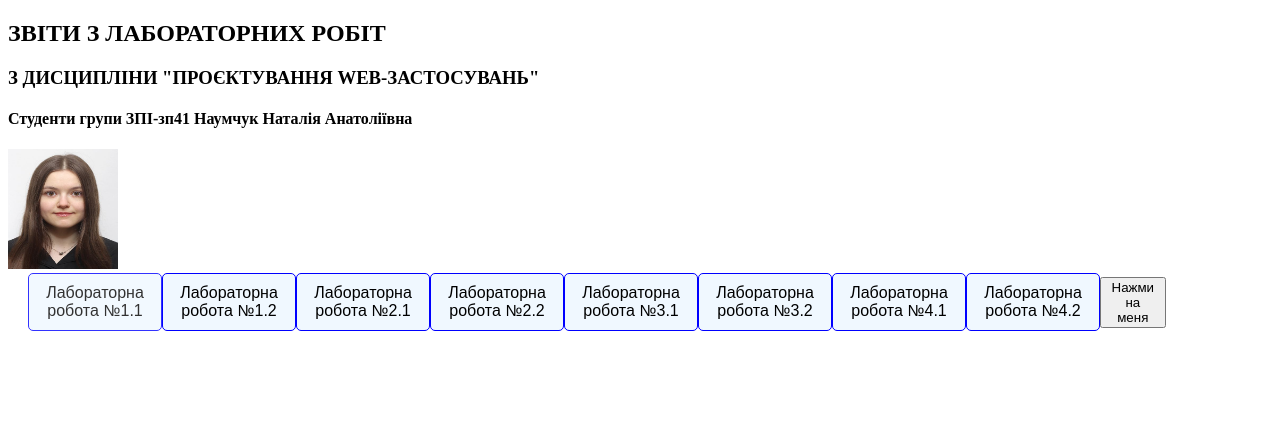
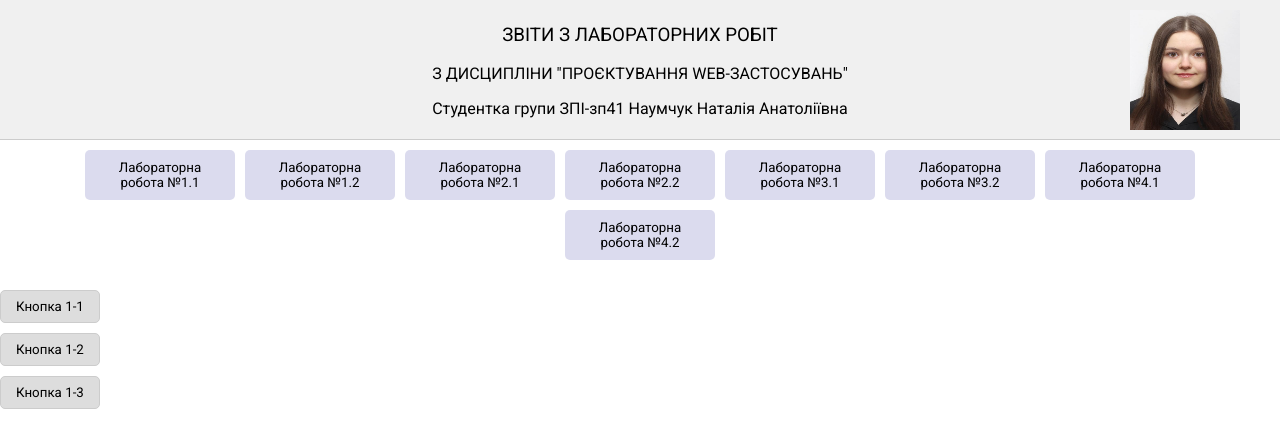
Before and after one commit to nata9298/zpi-zp41_appRECORD-NaumchukNataliia-MEU-2025, a plain HTML site: page index.html in a window 1280 px wide. Both pictures are taken after a click on the button "Лабораторна робота №1.1". Drawn offline with Linux system fonts and the light colour scheme.

Commit message:
buttons_lab

```diff
--- a/index.html
+++ b/index.html
@@ -5,49 +5,50 @@
     <meta name="viewport" content="width=device-width, initial-scale=1.0">
     <title>Report</title>
     <link rel = "stylesheet" href="/zpi-zp41_appRECORD-NaumchukNataliia-MEU-2025/style.css">
-    <link rel = "stylesheet" href="main.css"
+    <script src="index.js"></script>
+    <link rel="preconnect" href="https://fonts.googleapis.com">
+    <link rel="preconnect" href="https://fonts.gstatic.com" crossorigin>
+    <link href="https://fonts.googleapis.com/css2?family=Roboto:ital,wght@0,100;0,300;0,400;0,500;0,700;0,900;1,100;1,300;1,400;1,500;1,700;1,900&display=swap" rel="stylesheet">
 </head>
 <body>
-    <h2>ЗВІТИ З ЛАБОРАТОРНИХ РОБІТ</h2>
-    <h3>З ДИСЦИПЛІНИ "ПРОЄКТУВАННЯ WEB-ЗАСТОСУВАНЬ"</h3>
-    <h4>Студенти групи ЗПІ-зп41 Наумчук Наталія Анатоліївна</h4>
-    <img src="/zpi-zp41_appRECORD-NaumchukNataliia-MEU-2025/img_record/photo.jpg" alt="photo" width="110" height="120">
+    <div class="header">
+        <h3>ЗВІТИ З ЛАБОРАТОРНИХ РОБІТ</h3>
+        <p>З ДИСЦИПЛІНИ "ПРОЄКТУВАННЯ WEB-ЗАСТОСУВАНЬ"</p>
+        <p>Студентка групи ЗПІ-зп41 Наумчук Наталія Анатоліївна</p>
+        <div class="photo">
+            <img src="/zpi-zp41_appRECORD-NaumchukNataliia-MEU-2025/img_record/photo.jpg" alt="photo" width="110" height="120">
+        </div>
+    </div>
 
-    <div class = "button_labs">
-        <button class = "button">
-            Лабораторна робота №1.1
-        </button>
-        <button class = "button">
-            Лабораторна робота №1.2
-        </button>
-        <button class = "button">
-            Лабораторна робота №2.1
-        </button>
-        <button class = "button">
-            Лабораторна робота №2.2
-        </button>
-        <button class = "button">
-            Лабораторна робота №3.1
-        </button>
-        <button class = "button">
-            Лабораторна робота №3.2
-        </button>
-        <button class = "button">
-            Лабораторна робота №4.1
-        </button>
-        <button class = "button">
-            Лабораторна робота №4.2
-        </button>
+    <div class="main-buttons">
+        <button class="main-button" onclick="toggleButtons(0)">Лабораторна<br>робота №1.1</button>
+        <button class="main-button" onclick="toggleButtons(1)">Лабораторна<br>робота №1.2</button>
+        <button class="main-button" onclick="toggleButtons(2)">Лабораторна<br>робота №2.1</button>
+        <button class="main-button" onclick="toggleButtons(3)">Лабораторна<br>робота №2.2</button>
+        <button class="main-button" onclick="toggleButtons(4)">Лабораторна<br>робота №3.1</button>
+        <button class="main-button" onclick="toggleButtons(5)">Лабораторна<br>робота №3.2</button>
+        <button class="main-button" onclick="toggleButtons(6)">Лабораторна<br>робота №4.1</button>
+        <button class="main-button" onclick="toggleButtons(7)">Лабораторна<br>робота №4.2</button>
+      </div>
 
-        <button onclick="myFunction()">Нажми на меня</button>
+      <!-- Область для підкнопок та контенту -->
+      <div class="content-area">
+        <!-- Підкнопки -->
+        <div class="hidden-buttons-container">
+          <div class="hidden-buttons" id="hiddenButtons">
+            <button onclick="showContent('Текст для кнопки 1-1', 'image1.jpg')">Кнопка 1-1</button>
+            <button onclick="showContent('Текст для кнопки 1-2', 'image2.jpg')">Кнопка 1-2</button>
+            <button onclick="showContent('Текст для кнопки 1-3', 'image3.jpg')">Кнопка 1-3</button>
+          </div>
+        </div>
 
-<script>
-  function myFunction() {
-    <button class = "button">
-            Лабораторна робота №4.1
-        </button>
-  }
-</script>
+        <!-- Контейнер для тексту та зображення -->
+        <div class="text-container" id="displayText">
+          <p id="textContent">Тут буде показано текст.</p>
+          <img id="imageContent" src="" alt="Image" style="display:none;">
+        </div>
+      </div>
     </div>
+
 </body>
-</html>
+</html
--- a/index.js
+++ b/index.js
@@ -1 +1,33 @@
-const model = []
+// Поточна активна група підкнопок
+let activeIndex = -1;
+
+// Відображення підкнопок
+function toggleButtons(index) {
+  const hiddenButtons = document.getElementById('hiddenButtons');
+  if (activeIndex === index) {
+    hiddenButtons.style.display = 'none';
+    activeIndex = -1;
+  } else {
+    hiddenButtons.style.display = 'flex';
+    activeIndex = index;
+
+    // Оновити текст підкнопок для конкретної основної кнопки
+    const buttons = hiddenButtons.querySelectorAll('button');
+    for (let i = 0; i < buttons.length; i++) {
+      buttons.textContent = `Кнопка ${index + 1}-${i + 1}`;
+      buttons[i].setAttribute('onclick', `showContent('Текст для кнопки ${index + 1}-${i + 1}', 'image${index * 3 + i + 1}.jpg')`);
+    }
+  }
+}
+
+// Відображення тексту та зображення
+function showContent(text, imageSrc) {
+  const displayText = document.getElementById('displayText');
+  const textContent = document.getElementById('textContent');
+  const imageContent = document.getElementById('imageContent');
+
+  textContent.textContent = text;
+  imageContent.src = imageSrc;
+  imageContent.style.display = 'block';
+  displayText.style.display = 'block';
+}
--- a/style.css
+++ b/style.css
@@ -1,30 +1,99 @@
-.button_labs {
-    width: 90%;
-    height: 100 hv;
-    left: 20px;
+* {
+    font-family: "Roboto", serif;
+    font-weight: 400;
+    font-style: normal;
+    box-sizing: border-box;
+}
+body {
+    margin: 0;
     display: flex;
+    flex-direction: column;
+}
+.header {
+    text-align: center;
+    padding: 5px;
+    background-color: #f0f0f0;
+    border-bottom: 1px solid #ccc;
+}
+.photo {
+    position: absolute;
+    top: 10px;
+    right: 50px;
+    width: 100px;
+    height: 100px;
+}
+.main-buttons {
+    display: flex;
+    flex-wrap: wrap;
+    padding: 10px 20px;
+    gap: 10px;
     justify-content: center;
-    align-items: center;
-    padding-left: 20px;
-}
-.button {
-    display: inline-block;
-    padding: 10px 15px;
+    margin-bottom: 20px;
+  }
+
+  .main-button {
+    padding: 10px 20px;
+    background-color: #dbdbee;
+    color: rgb(0, 0, 0);
+    border: none;
+    cursor: pointer;
+    border-radius: 5px;
+    min-width: 150px;
+    text-align: center;
+  }
+
+  .main-button:hover {
+    background-color: #999;
+  }
+
+  /* Контейнер для підкнопок і контенту */
+  .content-area {
+    display: flex;
+    gap: 20px;
+    width: 100%;
+  }
+
+  /* Підкнопки */
+  .hidden-buttons-container {
+    position: relative;
+    min-width: 150px;
+  }
+
+  .hidden-buttons {
+    display: none;
+    flex-direction: column;
+    gap: 10px;
+    position: absolute;
+    top: 0;
+    left: 0;
+  }
+
+  .hidden-buttons button {
+    padding: 8px 15px;
+    background-color: #ddd;
     color: black;
-    background-color: aliceblue;
-    border: 1px solid  blue;
+    border: 1px solid #ccc;
     border-radius: 5px;
-    user-select: none;
-    line-height: xx-small;
-    font-size: 1rem;
-}
+    cursor: pointer;
+  }
 
-.button:hover {
-    opacity: .8;
-    cursor: pointer;
-}
+  .hidden-buttons button:hover {
+    background-color: #ccc;
+  }
 
-.button:focus {
-    opacity: .8;
-    cursor: none;
-}
+  /* Місце для тексту та зображення */
+  .text-container {
+    flex-grow: 1;
+    padding: 10px;
+    background-color: #e3f2fd;
+    border: 2px solid #2196f3;
+    border-radius: 5px;
+    display: none;
+  }
+
+  .text-container img {
+    width: 100%;
+    max-height: 300px;
+    object-fit: cover;
+    margin-top: 10px;
+  }
```
Also changed, not shown: content.json (added, +52 -0 lines).
